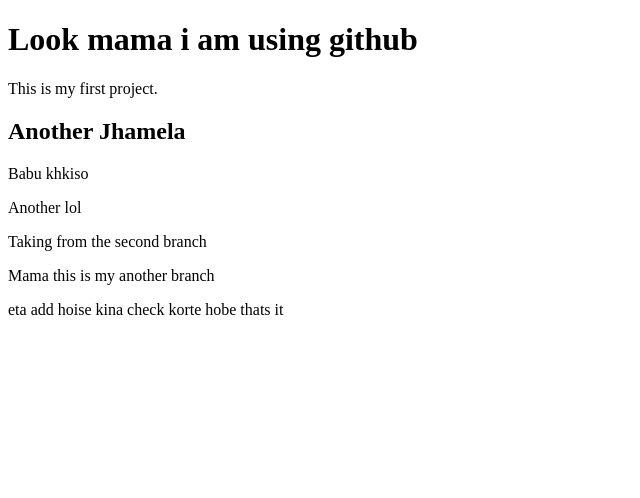
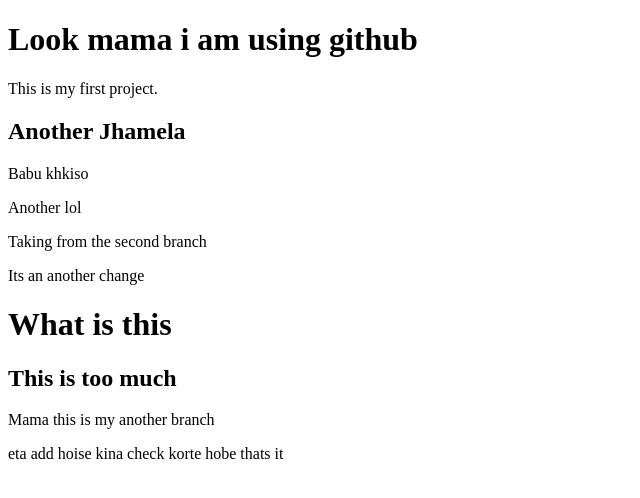
Before and after one commit to arif1193/My-first-Website, a plain HTML site: page index.html in a window 1280 px wide. Shown: the whole page, without its empty margins (0-640 px from the left). Drawn offline with Linux system fonts and the light colour scheme.

Commit message:
too mach

```diff
--- a/index.html
+++ b/index.html
@@ -12,6 +12,9 @@
     <p>Babu khkiso</p>
     <p>Another lol</p>
     <p>Taking from the second branch</p>
+    <p>Its an another change</p>
+    <h1>What is this </h1>
+    <h2>This is too much</h2>
     <p>Mama this is my another branch</p>
     <p>eta add hoise kina check korte hobe thats it</p>
 
```
